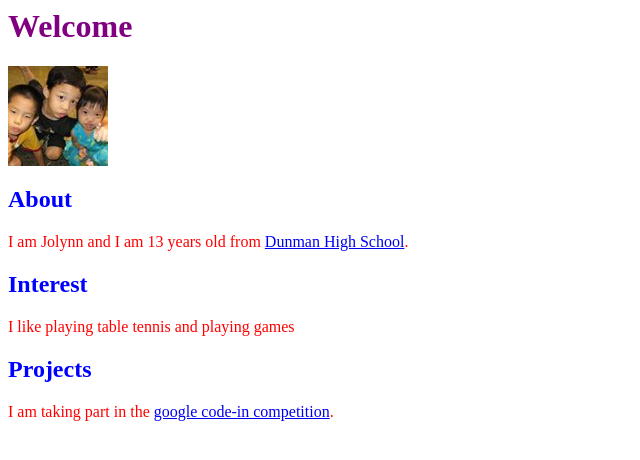
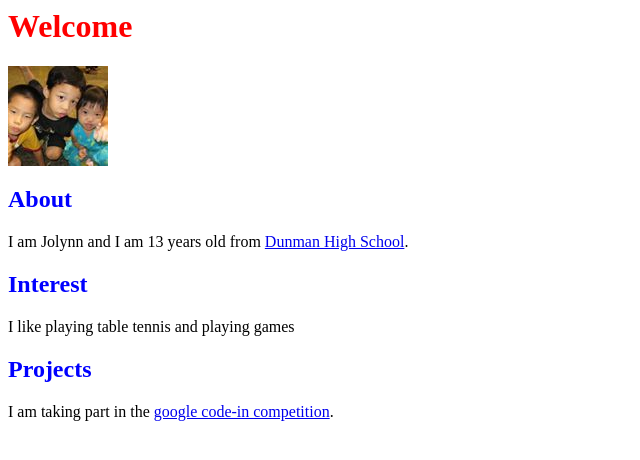
Before and after one commit to dhs17y2gseowxiaoningjolynn/dhs17y2gseowxiaoningjolynn.github.io, a plain HTML site: page index.html in a window 1280 px wide. Shown: the whole page, without its empty margins (0-640 px from the left). Drawn offline with Linux system fonts and the light colour scheme.

Commit message:
Update style.css

```diff
--- a/style.css
+++ b/style.css
@@ -1,12 +1,8 @@
 h1 {
-    color: purple;
-    font: Comic Sans;
+    color: red;
+    font: Arial;
     }
 h2 {
     color: blue;
-    font: Comic Sans;
+    font: Arial;
     }
-p  {
-    color: red;
-    font: Arial;
-}
```
